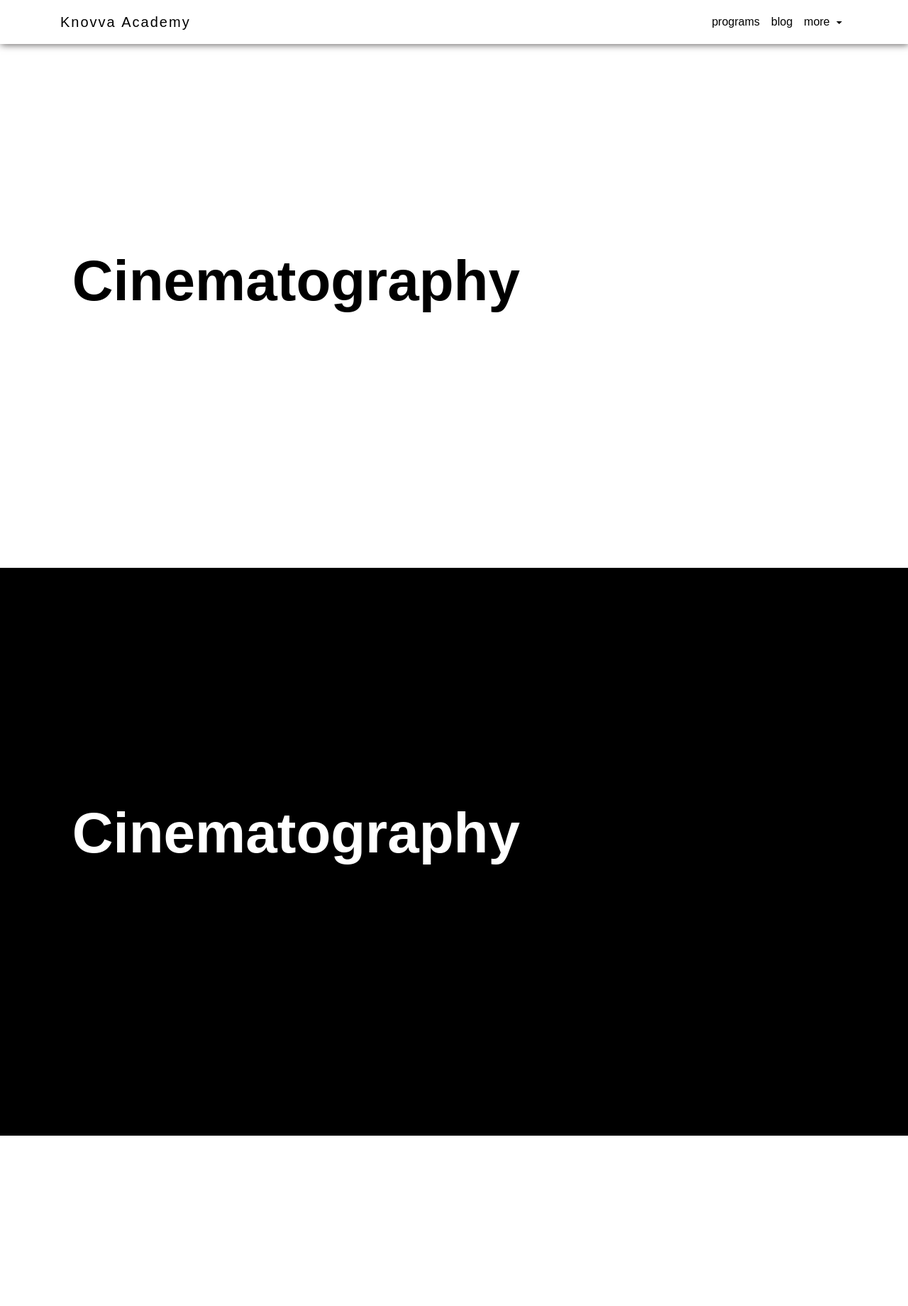
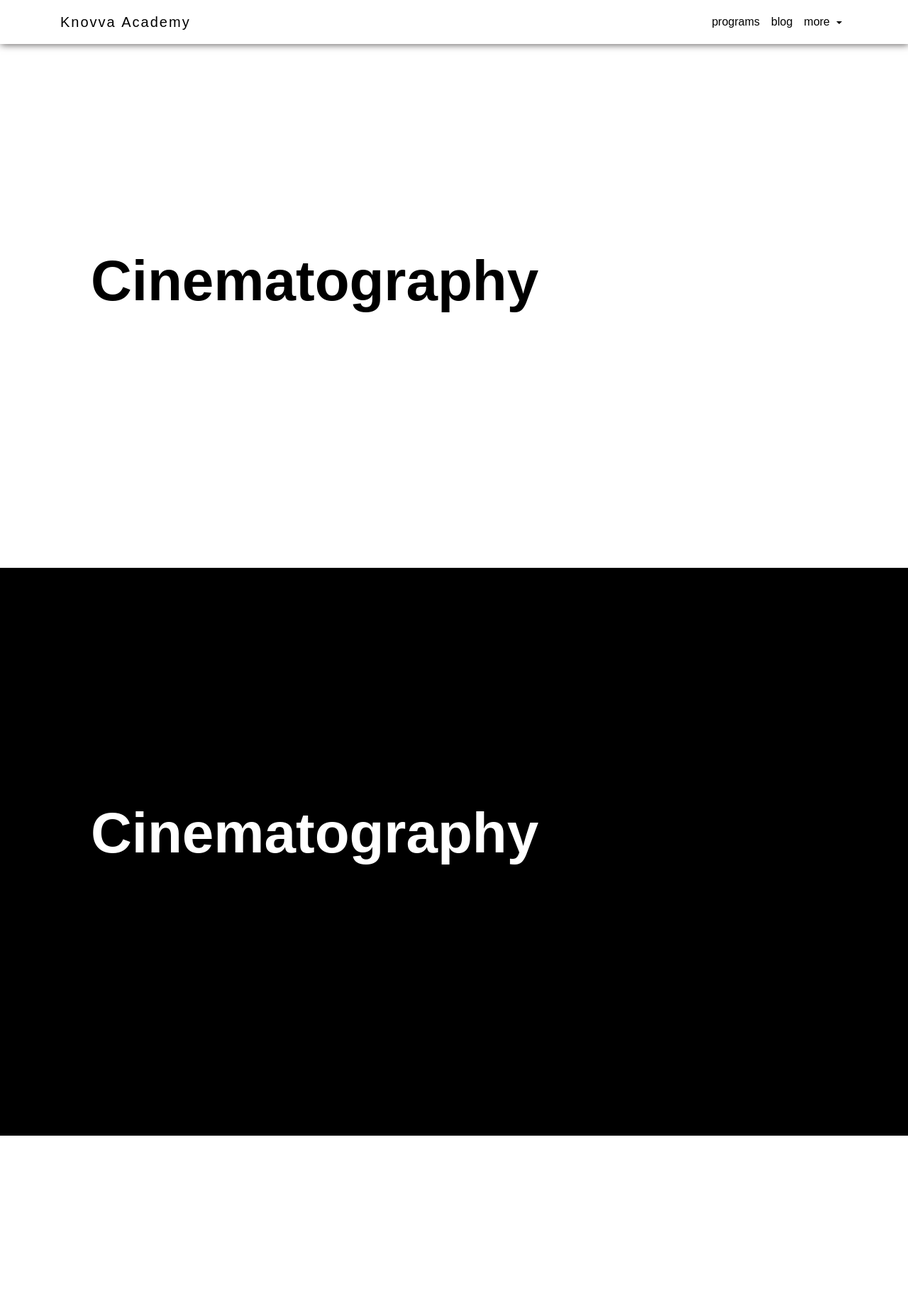
Before and after one commit to xuezhouappdev/knovva_beta1.0, a PHP site: page /vertical-slide.php in a window 1280 px wide. Shown: the top 1840 px of the page at 71% size. Run offline with PHP 8.4, Linux system fonts and the light colour scheme; some libraries are stand-ins or nearby versions.

Commit message:
updated vertical slider page

```diff
--- a/app/footer.php
+++ b/app/footer.php
@@ -53,6 +53,9 @@
 <!-- typed JS-->
 <script src="./vendor/typedjs/typed.js"></script>
 
+<!--scoliffy-->
+<script src="./vendor/scrollify/jquery.scrollify.js"></script>
+
 
 <!--parallex.js-->
 <script src="./vendor/parallax.js-1.4.2/parallax.min.js"></script>
--- a/app/js/main.js
+++ b/app/js/main.js
@@ -290,6 +290,33 @@ $(function(){
  * vertical slide page  *********************************************************************************
  */
 
+
+
+
+//scrollify
+
+$(function(){
+
+    $.scrollify({
+        section : ".vertical-slider-item",
+        sectionName : "section-name",
+        interstitialSection : ".social",
+        easing: null,
+        scrollSpeed: 600,
+        offset : 0,
+        scrollbars: false,
+        standardScrollElements: "",
+        setHeights: true,
+        overflowScroll: true,
+        updateHash: true,
+        touchScroll:true,
+        before:function() {},
+        after:function() {},
+        afterResize:function() {},
+        afterRender:function() {}
+    });
+
+
     //typed.js
     var options = {
         strings: ["&nbsp;","&nbsp;What matters?"],
@@ -297,9 +324,11 @@ var options = {
         fadeOut:true,
         loop:true,
         showCursor:false
-}
+    };
 
     var typed = new Typed(".textChange", options);
 
 
-//scroll event sensor
+
+
+});
--- a/app/scss/app.scss
+++ b/app/scss/app.scss
@@ -1634,24 +1634,25 @@ footer {
 .vertical-slider-wrapper {
 
 
+  //This is the outmost wrapper
+
   .vertical-slider-item {
+
       background: white;
-      width: 100%;
+      height: 100vh;
 
       .inner {
-        display: table-cell;
-
+        position: relative;
         height: 100vh;
-
+        width: 80%;
+        margin: 0 auto;
 
         .inner-text {
+          position: absolute;
           text-align: left;
           color: black;
-          position: absolute;
           top: 50%;
-          left: 20%;
-          transform: translate(-20%, -50%);
-
+          transform: translateY(-50%);
           h1 {
             font-size: 5rem;
             font-weight: 600;
@@ -1662,60 +1663,61 @@ footer {
 
   }
 
-  #slider-2,#slider-23,#slider-25 {
+
+  .slider-2,.slider-23,.slider-25 {
      background: black;
   }
 
-  #slider-4 {
+  .slider-4 {
     background: url('../img/vs-4.jpg') center center no-repeat;
     background-size: cover;
 
   }
 
-  #slider-5 {
+  .slider-5 {
     background: url('../img/vs-5.jpg') center center no-repeat;
     background-size: cover;
 
   }
 
-  #slider-6 {
+  .slider-6 {
     background: url('../img/vs-6.jpg') center center no-repeat;
     background-size: cover;
 
   }
 
-  #slider-7 {
+  .slider-7 {
     background: url('../img/vs-7.jpg') center center no-repeat;
     background-size: cover;
 
   }
 
-  #slider-9 {
+  .slider-9 {
     background: url('../img/vs-9.jpg') center center no-repeat;
     background-size: cover;
 
   }
 
-  #slider-10 {
+  .slider-10 {
     background: url('../img/vs-10.jpg') center center no-repeat;
     background-size: cover;
 
   }
 
-  #slider-12 {
+  .slider-12 {
     background: url('../img/vs-12.jpg') center center no-repeat;
     background-size: cover;
 
   }
 
-  #slider-13 {
+  .slider-13 {
     background: url('../img/vs-13.jpg') center center no-repeat;
     background-size: cover;
 
   }
 
 
-  #slider-14 {
+  .slider-14 {
     background: url('../img/vs-14.jpg') center center no-repeat;
     background-size: cover;
 
@@ -1723,32 +1725,32 @@ footer {
 
 
 
-  #slider-16 {
+  .slider-16 {
     background: url('../img/vs-16.jpg') center center no-repeat;
     background-size: cover;
 
   }
 
-  #slider-17 {
+  .slider-17 {
     background: url('../img/vs-17.jpg') center center no-repeat;
     background-size: cover;
 
   }
 
-  #slider-18 {
+  .slider-18 {
     background: url('../img/vs-18.jpg') center center no-repeat;
     background-size: cover;
 
   }
 
-  #slider-20 {
+  .slider-20 {
     background: url('../img/vs-20.jpg') center center no-repeat;
     background-size: cover;
 
   }
 
 
-  #slider-21 {
+  .slider-21 {
     background: url('../img/vs-21.jpg') center center no-repeat;
     background-size: cover;
 
--- a/app/vertical-slide.php
+++ b/app/vertical-slide.php
@@ -8,8 +8,8 @@ include 'header.php';
 <div class="vertical-slider-wrapper">
 
 
-    <section id="slider-1" class="vertical-slider-item">
-        <div class="container inner">
+    <section  class="vertical-slider-item slider-1" data-section-name="slider-1" style="height: 100vh">
+        <div class="inner">
               <div class="inner-text">
                   <h1 style="color: black">Cinematography</h1>
               </div>
@@ -17,8 +17,8 @@ include 'header.php';
     </section>
 
 
-    <section id="slider-2" class="vertical-slider-item" >
-        <div class="container inner">
+    <section  class="vertical-slider-item slider-2" data-section-name="slider-2" style="height: 100vh">
+        <div class="inner">
             <div class="inner-text" style="color: white">
                 <h1>Cinematography</h1>
                 <h2 class="textChange">&nbsp;</h2>
@@ -26,16 +26,16 @@ include 'header.php';
         </div>
     </section>
 
-    <section id="slider-3" class="vertical-slider-item">
-        <div class="container inner">
+    <section class="vertical-slider-item slider-3" data-section-name="slider-3" style="height: 100vh">
+        <div class="inner">
             <div class="inner-text">
                 <h1>Composition</h1>
             </div>
         </div>
     </section>
 
-    <section id="slider-4" class="vertical-slider-item">
-        <div class="container inner">
+    <section  class="vertical-slider-item slider-4" data-section-name="slider-4" style="height: 100vh">
+        <div class="inner">
             <div class="inner-text">
 
 
@@ -43,8 +43,8 @@ include 'header.php';
         </div>
     </section>
 
-    <section id="slider-5" class="vertical-slider-item">
-        <div class="container inner">
+    <section  class="vertical-slider-item slider-5" data-section-name="slider-5" style="height: 100vh">
+        <div class="inner">
             <div class="inner-text">
 
 
@@ -52,8 +52,8 @@ include 'header.php';
         </div>
     </section>
 
-    <section id="slider-6" class="vertical-slider-item">
-        <div class="container inner">
+    <section  class="vertical-slider-item slider-6" data-section-name="slider-6" style="height: 100vh">
+        <div class="inner">
             <div class="inner-text">
 
 
@@ -61,8 +61,8 @@ include 'header.php';
         </div>
     </section>
 
-    <section id="slider-7" class="vertical-slider-item">
-        <div class="container inner">
+    <section class="vertical-slider-item slider-7" data-section-name="slider-7" style="height: 100vh">
+        <div class="inner">
             <div class="inner-text">
 
 
@@ -72,8 +72,8 @@ include 'header.php';
 
 
 
-    <section id="slider-8" class="vertical-slider-item">
-        <div class="container inner">
+    <section  class="vertical-slider-item slider-8" data-section-name="slider-8" style="height: 100vh">
+        <div class="inner">
             <div class="inner-text">
                 <h1>Lighting</h1>
             </div>
@@ -81,8 +81,8 @@ include 'header.php';
     </section>
 
 
-    <section id="slider-9" class="vertical-slider-item">
-        <div class="container inner">
+    <section  class="vertical-slider-item slider-9" data-section-name="slider-9" style="height: 100vh">
+        <div class="inner">
             <div class="inner-text">
 
 
@@ -90,8 +90,8 @@ include 'header.php';
         </div>
     </section>
 
-    <section id="slider-10" class="vertical-slider-item">
-        <div class="container inner">
+    <section class="vertical-slider-item slider-10" data-section-name="slider-10" style="height: 100vh">
+        <div class="inner">
             <div class="inner-text">
 
 
@@ -99,16 +99,16 @@ include 'header.php';
         </div>
     </section>
 
-    <section id="slider-11" class="vertical-slider-item" >
-        <div class="container inner">
+    <section  class="vertical-slider-item slider-11" data-section-name="slider-11" style="height: 100vh">
+        <div class="inner">
             <div class="inner-text">
                 <h1>Format</h1>
             </div>
         </div>
     </section>
 
-    <section id="slider-12" class="vertical-slider-item">
-        <div class="container inner">
+    <section  class="vertical-slider-item slider-12" data-section-name="slider-12" style="height: 100vh">
+        <div class="inner">
             <div class="inner-text">
 
 
@@ -116,8 +116,8 @@ include 'header.php';
         </div>
     </section>
 
-    <section id="slider-13" class="vertical-slider-item">
-        <div class="container inner">
+    <section  class="vertical-slider-item slider-13" data-section-name="slider-13" style="height: 100vh">
+        <div class="inner">
             <div class="inner-text">
 
 
@@ -125,8 +125,8 @@ include 'header.php';
         </div>
     </section>
 
-    <section id="slider-14" class="vertical-slider-item">
-        <div class="container inner">
+    <section  class="vertical-slider-item slider-14" data-section-name="slider-14" style="height: 100vh">
+        <div class="inner">
             <div class="inner-text">
 
 
@@ -135,8 +135,8 @@ include 'header.php';
     </section>
 
 
-    <section id="slider-15" class="vertical-slider-item">
-        <div class="container inner">
+    <section  class="vertical-slider-item slider-15" data-section-name="slider-15" style="height: 100vh">
+        <div class="inner">
             <div class="inner-text">
                 <h1>Color</h1>
 
@@ -144,8 +144,8 @@ include 'header.php';
         </div>
     </section>
 
-    <section id="slider-16" class="vertical-slider-item">
-        <div class="container inner">
+    <section  class="vertical-slider-item slider-16" data-section-name="slider-16" style="height: 100vh">
+        <div class="inner">
             <div class="inner-text">
 
 
@@ -153,8 +153,8 @@ include 'header.php';
         </div>
     </section>
 
-    <section id="slider-17" class="vertical-slider-item">
-        <div class="container inner">
+    <section  class="vertical-slider-item slider-17" data-section-name="slider-17" style="height: 100vh">
+        <div class="inner">
             <div class="inner-text">
 
 
@@ -162,8 +162,8 @@ include 'header.php';
         </div>
     </section>
 
-    <section id="slider-18" class="vertical-slider-item">
-        <div class="container inner">
+    <section  class="vertical-slider-item slider-18" data-section-name="slider-18" style="height: 100vh">
+        <div class="inner">
             <div class="inner-text">
 
 
@@ -175,8 +175,8 @@ include 'header.php';
 
 
 
-    <section id="slider-19" class="vertical-slider-item" >
-        <div class="container inner">
+    <section  class="vertical-slider-item slider-19" data-section-name="slider-19" style="height: 100vh">
+        <div class="inner">
             <div class="inner-text">
                 <h1>Distortion</h1>
 
@@ -185,18 +185,17 @@ include 'header.php';
     </section>
 
 
-    <section id="slider-20" class="vertical-slider-item">
-        <div class="container inner">
+    <section  class="vertical-slider-item slider-20" data-section-name="slider-20" style="height: 100vh">
+        <div class="inner">
             <div class="inner-text">
 
             </div>
         </div>
     </section>
 
-    <section id="slider-21" class="vertical-slider-item">
-        <div class="container inner">
+    <section  class="vertical-slider-item slider-21" data-section-name="slider-21" style="height: 100vh">
+        <div class="inner">
             <div class="inner-text">
-
 
             </div>
         </div>
@@ -205,8 +204,8 @@ include 'header.php';
 
 
 
-    <section id="slider-22" class="vertical-slider-item">
-        <div class="container inner">
+    <section class="vertical-slider-item slider-22" data-section-name="slider-22" style="height: 100vh">
+        <div class="inner">
             <div class="inner-text">
                 <h1>Or flares?</h1>
 
@@ -214,27 +213,26 @@ include 'header.php';
         </div>
     </section>
 
-    <section id="slider-23" class="vertical-slider-item" style="background: black">
-        <div class="container inner" >
+    <section class="vertical-slider-item slider-23" style="background: black;height: 100vh" data-section-name="slider-23" >
+        <div class="inner" >
             <div class="inner-text" style="color: white">
                 <h1>J.J. Abrams...</h1>
             </div>
         </div>
     </section>
 
-    <section id="slider-24" class="vertical-slider-item">
-        <div class="container inner">
+    <section  class="vertical-slider-item slider-24" data-section-name="slider-24" style="height: 100vh">
+        <div class="inner">
             <div class="inner-text">
                 <h1>In the end...</h1>
-
             </div>
         </div>
     </section>
 
 
 
-    <section id="slider-25" class="vertical-slider-item" style="background: black">
-        <div class="container inner" style="transform: translateX(8%);">
+    <section  class="vertical-slider-item slider-25" style="background: black;height: 100vh" data-section-name="slider-25" >
+        <div class="inner">
             <div class="inner-text" style="color: white">
                 <h1>It’s what you think that matters the most defines you as a cinematographer.</h1>
             </div>
--- a/package.json
+++ b/package.json
@@ -24,6 +24,7 @@
     "gulp-sourcemaps": "^2.6.0",
     "hamburgers": "^0.9.1",
     "jquery": "^3.2.0",
+    "jquery-scrollify": "^1.0.17",
     "jquery-validation": "^1.16.0",
     "sweetalert2": "^6.6.6",
     "typed.js": "^2.0.5",
```
Also changed, not shown: app/test.php (deleted, +0 -62 lines), app/css/app.css, package-lock.json. Lines whose indentation alone changed are shown as unchanged.
